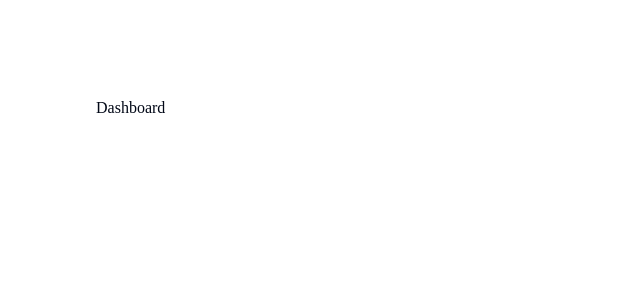
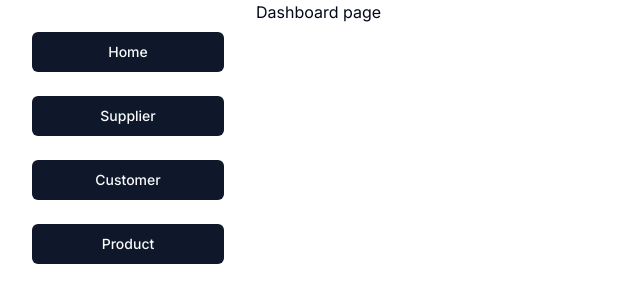
Before and after one commit to lemonteaau/shadcn-dashboard, a Next.js app: page / in a window 1280 px wide. Shown: the top 302 px of the page, without its empty margins (0-640 px from the left). Built offline with nearby package versions, Linux system fonts and the light colour scheme.

Commit message:
Add grid layout on main page

```diff
--- a/src/app/layout.tsx
+++ b/src/app/layout.tsx
@@ -1,6 +1,11 @@
 import "@/styles/globals.css";
+import { Inter } from "next/font/google";
+import type { Metadata } from "next";
 
-import type { Metadata } from "next";
+const inter = Inter({
+  subsets: ["latin"],
+  display: "swap",
+});
 
 export const metadata: Metadata = {
   title: "Shadcn Dashboard",
@@ -8,12 +13,12 @@
 
 export default function RootLayout({
   children,
-}: Readonly<{
+}: {
   children: React.ReactNode;
-}>) {
+}) {
   return (
-    <html lang="en">
-      <body className="min-h-screen antialiased">{children}</body>
+    <html lang="en" className={`${inter.className} min-h-screen antialiased`}>
+      <body>{children}</body>
     </html>
   );
 }
--- a/src/app/page.tsx
+++ b/src/app/page.tsx
@@ -1,7 +1,14 @@
+import Sidebar from "@/components/sidebar";
+
 export default function Home() {
   return (
-    <main>
-      <h1 className="p-24">Dashboard</h1>
+    <main className="grid grid-cols-5">
+      <Sidebar className="col-span-1" />
+      <div className="col-span-4">
+        <div>
+          <h1>Dashboard page</h1>
+        </div>
+      </div>
     </main>
   );
 }
--- /dev/null
+++ b/src/components/sidebar.tsx
@@ -0,0 +1,17 @@
+import { cn } from "@/lib/utils";
+import { Button } from "@/components/ui/button";
+
+interface SidebarProps extends React.HTMLAttributes<HTMLDivElement> {}
+
+export default function Sidebar({ className }: SidebarProps) {
+  return (
+    <div
+      className={cn("flex flex-col justify-center gap-6 px-8 py-8", className)}
+    >
+      <Button>Home</Button>
+      <Button>Supplier</Button>
+      <Button>Customer</Button>
+      <Button>Product</Button>
+    </div>
+  );
+}
--- /dev/null
+++ b/src/components/ui/button.tsx
@@ -0,0 +1,56 @@
+import * as React from "react"
+import { Slot } from "@radix-ui/react-slot"
+import { cva, type VariantProps } from "class-variance-authority"
+
+import { cn } from "@/lib/utils"
+
+const buttonVariants = cva(
+  "inline-flex items-center justify-center whitespace-nowrap rounded-md text-sm font-medium ring-offset-background transition-colors focus-visible:outline-none focus-visible:ring-2 focus-visible:ring-ring focus-visible:ring-offset-2 disabled:pointer-events-none disabled:opacity-50",
+  {
+    variants: {
+      variant: {
+        default: "bg-primary text-primary-foreground hover:bg-primary/90",
+        destructive:
+          "bg-destructive text-destructive-foreground hover:bg-destructive/90",
+        outline:
+          "border border-input bg-background hover:bg-accent hover:text-accent-foreground",
+        secondary:
+          "bg-secondary text-secondary-foreground hover:bg-secondary/80",
+        ghost: "hover:bg-accent hover:text-accent-foreground",
+        link: "text-primary underline-offset-4 hover:underline",
+      },
+      size: {
+        default: "h-10 px-4 py-2",
+        sm: "h-9 rounded-md px-3",
+        lg: "h-11 rounded-md px-8",
+        icon: "h-10 w-10",
+      },
+    },
+    defaultVariants: {
+      variant: "default",
+      size: "default",
+    },
+  }
+)
+
+export interface ButtonProps
+  extends React.ButtonHTMLAttributes<HTMLButtonElement>,
+    VariantProps<typeof buttonVariants> {
+  asChild?: boolean
+}
+
+const Button = React.forwardRef<HTMLButtonElement, ButtonProps>(
+  ({ className, variant, size, asChild = false, ...props }, ref) => {
+    const Comp = asChild ? Slot : "button"
+    return (
+      <Comp
+        className={cn(buttonVariants({ variant, size, className }))}
+        ref={ref}
+        {...props}
+      />
+    )
+  }
+)
+Button.displayName = "Button"
+
+export { Button, buttonVariants }
```
